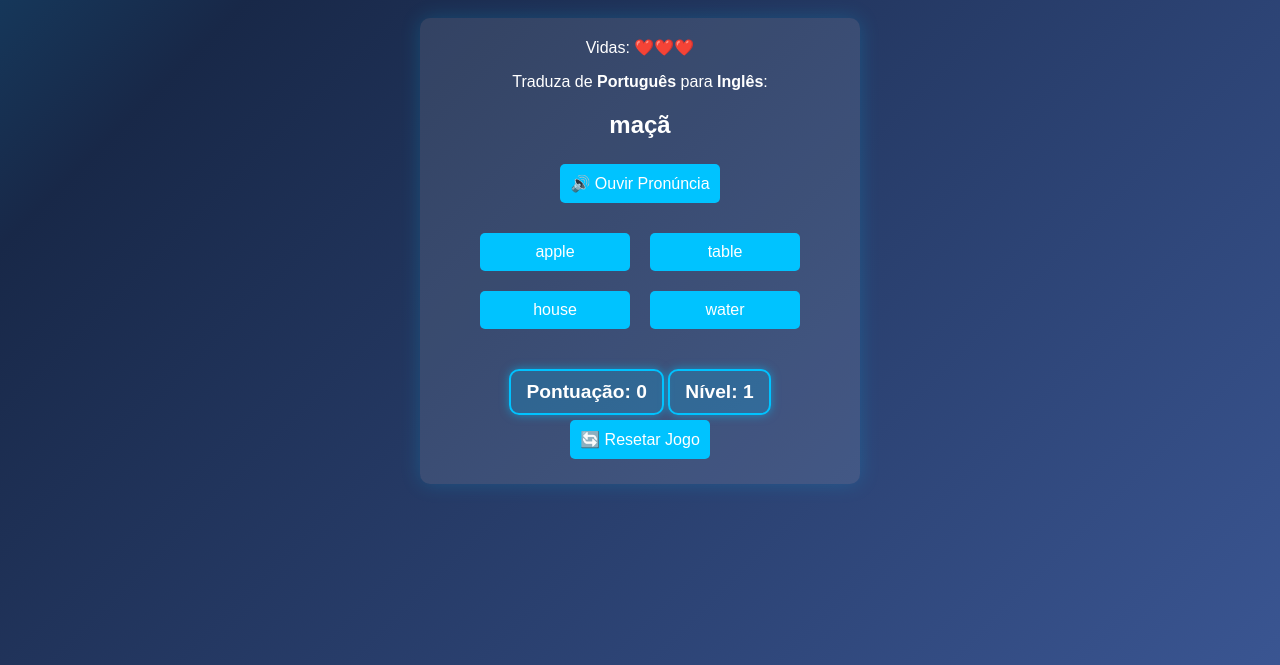
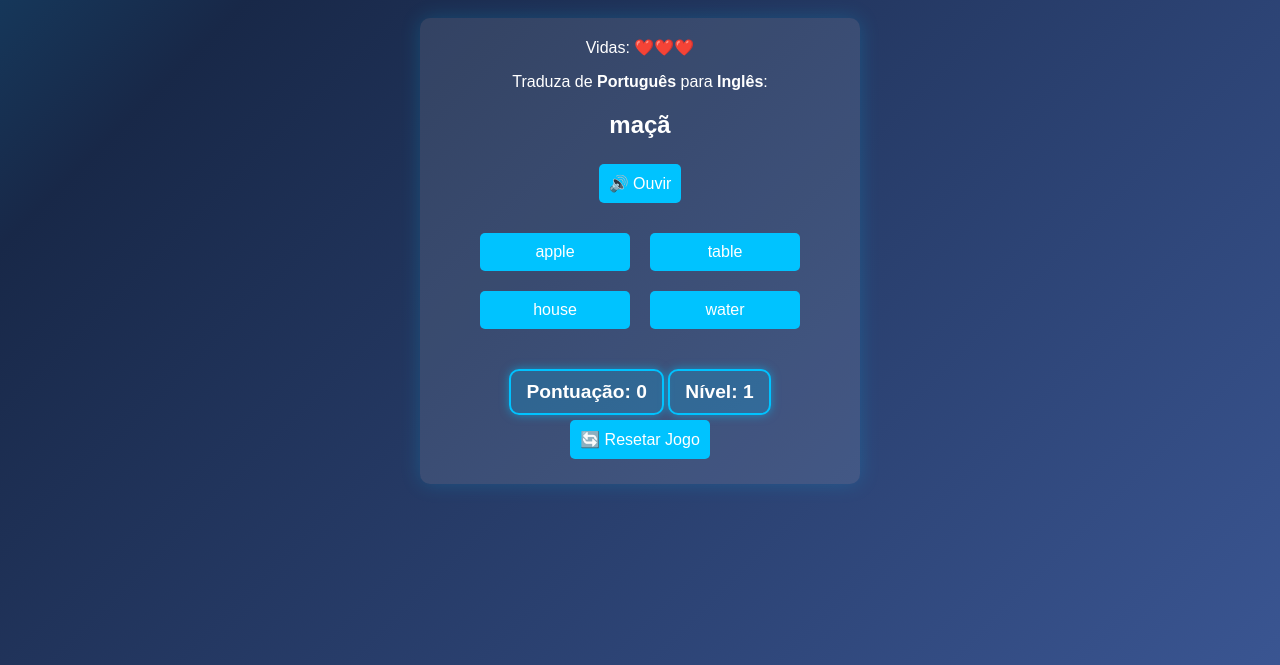
Before and after one commit to Quinito-pedro/MeuJOGO, a plain HTML site: page index.html in a window 1280 px wide. Shown: the part 135-800 px from the top of the page. Drawn offline with Linux system fonts and the light colour scheme.

Commit message:
Update index.html
Atualizei a index

```diff
--- a/index.html
+++ b/index.html
@@ -168,8 +168,10 @@
   <div class="game-box">
     <div class="vidas" id="vidas">Vidas: ❤️❤️❤️</div>
     <p id="instrucoes">Traduza de <strong>Português</strong> para <strong>Inglês</strong>:</p>
-    <h2 id="word">...</h2>
-    <button onclick="falarPalavra()">🔊 Ouvir Pronúncia</button>
+    <div class="palavra-container">
+  <h2 id="word">...</h2>
+  <button class="btn-ouvir" onclick="falarPalavra()">🔊 Ouvir</button>
+</div>
     <div class="options" id="options"></div>
     <div class="feedback" id="feedback"></div>
     <div class="score" id="score">Pontuação: 0</div>
```
